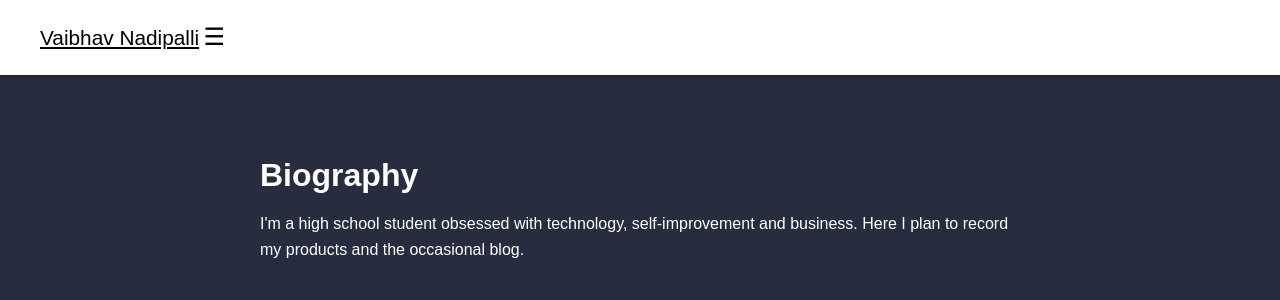
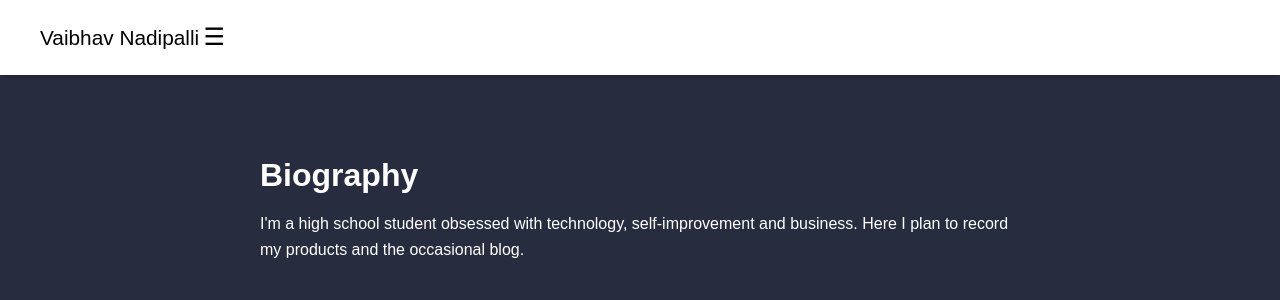
Before and after one commit to Vaibhav-Nadipalli/vaibhav-nadipalli.github.io, a Jekyll site: the page built from index.markdown, in a window 1280 px wide. Shown: the top 300 px of the page. Built offline with Jekyll 4.4.1, drawn with Linux system fonts in a browser that asks for light colours.

Commit message:
Update default.html

```diff
--- a/_layouts/default.html
+++ b/_layouts/default.html
@@ -9,7 +9,7 @@
 <body id="top">
     <header>
         <div class="nav-container">
-            <a href="#top" class="nav-title">Vaibhav Nadipalli</a> <!-- Header title as clickable link -->
+            <span class="nav-title">Vaibhav Nadipalli</span> <!-- Header title -->
             <input type="checkbox" id="nav-toggle" class="nav-toggle"> <!-- Checkbox for navigation toggle -->
             <nav>
                 <ul class="nav-links">
```
